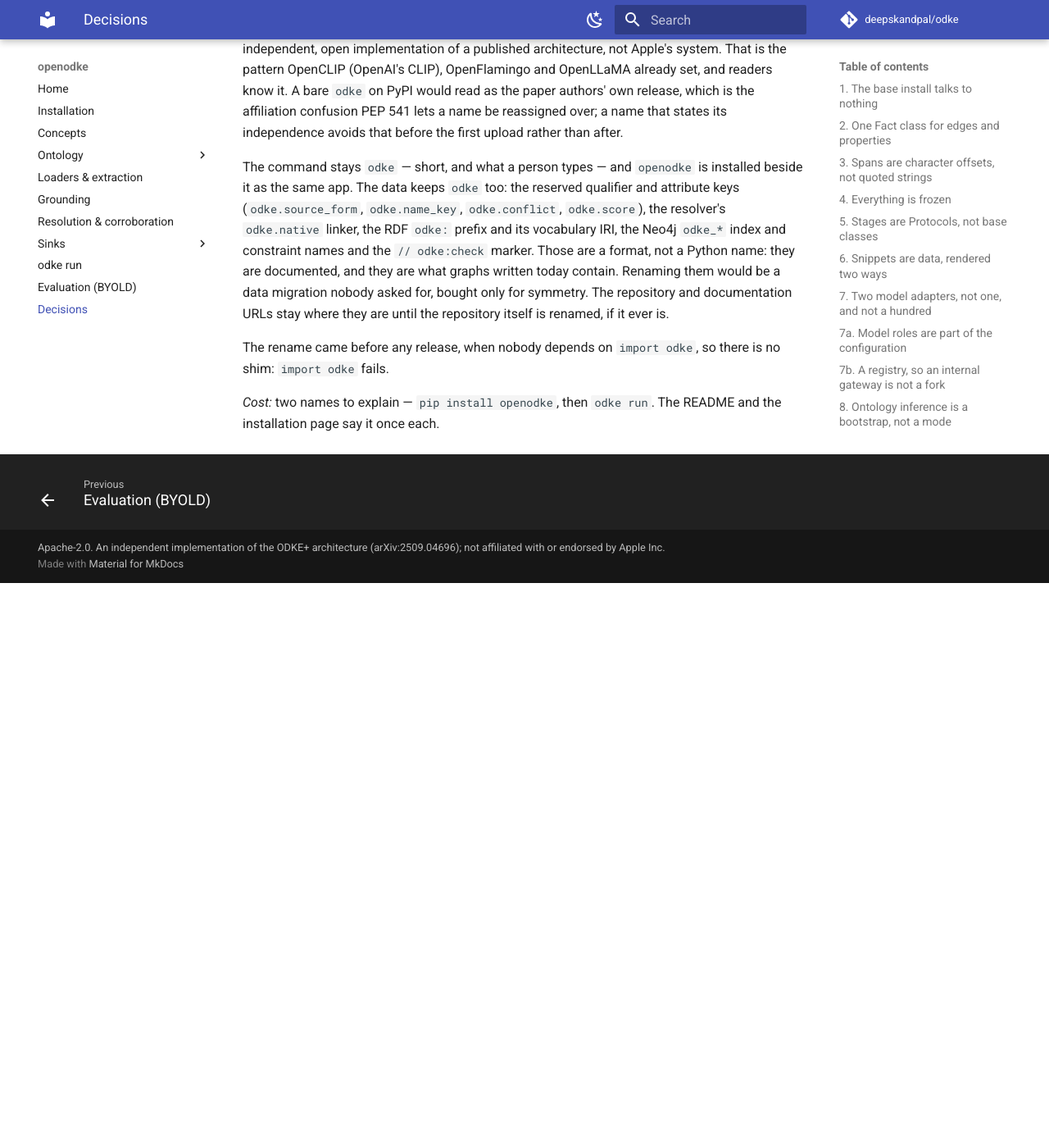
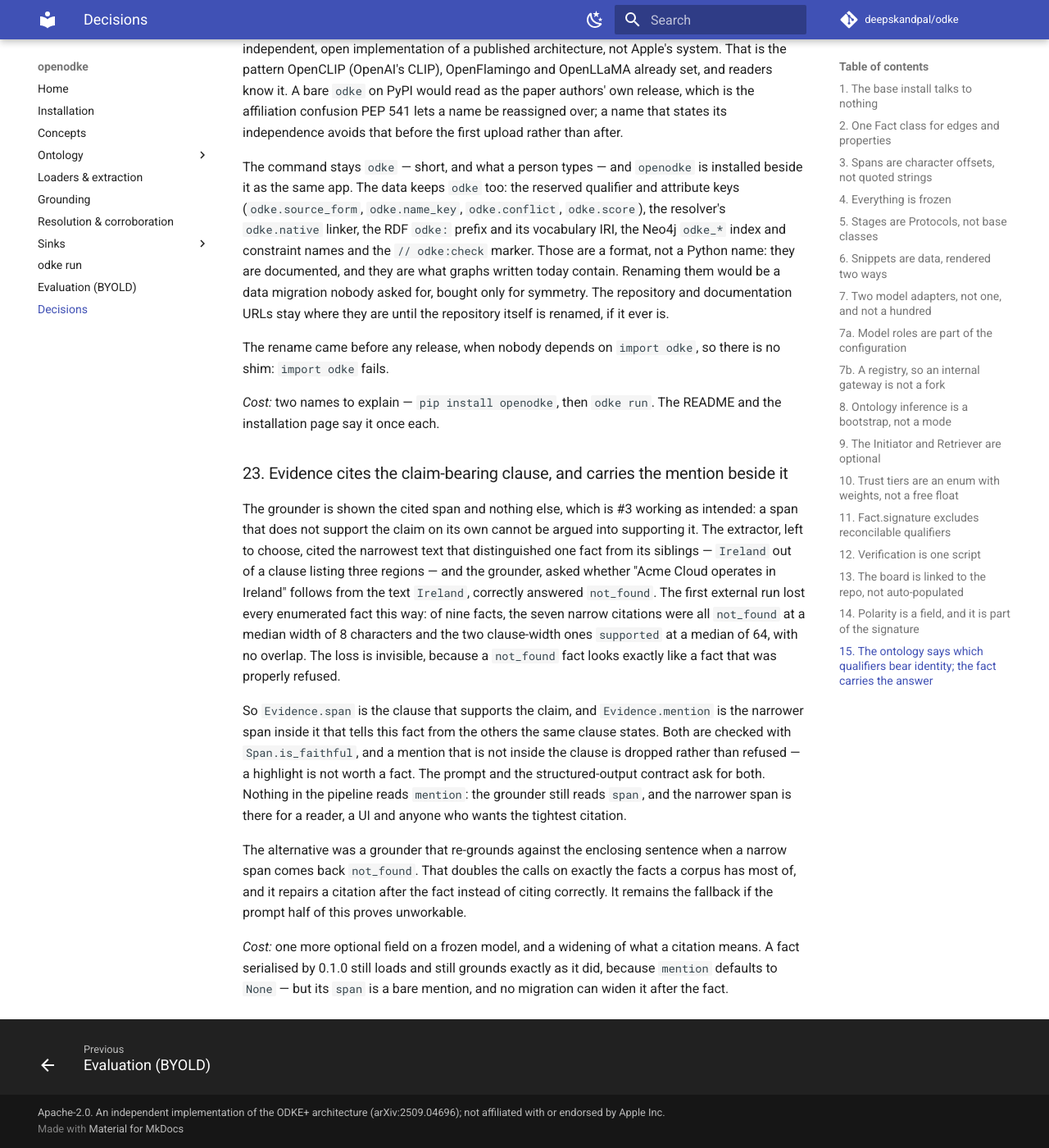
Before and after one commit to deepskandpal/odke, an MkDocs documentation site: the page built from docs/decisions.md, in a window 1280 px wide and 1400 px high, scrolled down 7154 px. Shown: the whole window at 82% size. Built offline with MkDocs 1.6.1 and Material for MkDocs 9.7.7, drawn with Linux system fonts in a browser that asks for light colours; comment, search, counter and statistics services are not loaded; before the commit the page ends 7865 px from its top, so only the background shows below that.

Commit message:
fix: cite the claim-bearing clause, keep the mention (#77)
The grounder is shown the cited span and nothing else, which is DECISIONS #3
working as intended. The extractor, left to choose, cited the narrowest text
that told one fact from its siblings — `Ireland` out of a clause listing three
regions — and the grounder, asked whether "Acme Cloud operates in Ireland"
follows from `Ireland`, correctly answered `not_found`. Every enumerated fact
was lost that way, and the loss looked exactly like a refusal.

`Evidence` gains an optional `mention`: the prompt and the structured-output
contract ask for the clause as the quote and the distinguishing words as the
mention. Both are checked with `Span.is_faithful`; the mention is located
inside the quote, so it cannot fall outside the clause, and one that is not in
the clause is dropped rather than the fact. Nothing in `ground/` changes — it
still reads `Evidence.span`. Additive, so facts serialised by 0.1.0 still load.

Recorded in DECISIONS #23. The new fixture is the enumerating case from the
issue: one clause naming three regions, another naming two languages, and a
grounding test over it returns `supported` where the bare mentions of 0.1.0
return `not_found`.

Co-Authored-By: Claude Opus 5 <noreply@anthropic.com>
Claude-Session: https://claude.ai/code/session_01VtG62bU3ftpz2H2Pq9yWCk

```diff
--- a/DECISIONS.md
+++ b/DECISIONS.md
@@ -324,3 +324,36 @@ there is no shim: `import odke` fails.
 
 *Cost:* two names to explain — `pip install openodke`, then `odke run`. The
 README and the installation page say it once each.
+
+### 23. Evidence cites the claim-bearing clause, and carries the mention beside it
+
+The grounder is shown the cited span and nothing else, which is #3 working as
+intended: a span that does not support the claim on its own cannot be argued
+into supporting it. The extractor, left to choose, cited the narrowest text that
+distinguished one fact from its siblings — `Ireland` out of a clause listing
+three regions — and the grounder, asked whether "Acme Cloud operates in Ireland"
+follows from the text `Ireland`, correctly answered `not_found`. The first
+external run lost every enumerated fact this way: of nine facts, the seven
+narrow citations were all `not_found` at a median width of 8 characters and the
+two clause-width ones `supported` at a median of 64, with no overlap. The loss
+is invisible, because a `not_found` fact looks exactly like a fact that was
+properly refused.
+
+So `Evidence.span` is the clause that supports the claim, and `Evidence.mention`
+is the narrower span inside it that tells this fact from the others the same
+clause states. Both are checked with `Span.is_faithful`, and a mention that is
+not inside the clause is dropped rather than refused — a highlight is not worth
+a fact. The prompt and the structured-output contract ask for both. Nothing in
+the pipeline reads `mention`: the grounder still reads `span`, and the narrower
+span is there for a reader, a UI and anyone who wants the tightest citation.
+
+The alternative was a grounder that re-grounds against the enclosing sentence
+when a narrow span comes back `not_found`. That doubles the calls on exactly the
+facts a corpus has most of, and it repairs a citation after the fact instead of
+citing correctly. It remains the fallback if the prompt half of this proves
+unworkable.
+
+*Cost:* one more optional field on a frozen model, and a widening of what a
+citation means. A fact serialised by 0.1.0 still loads and still grounds exactly
+as it did, because `mention` defaults to `None` — but its `span` is a bare
+mention, and no migration can widen it after the fact.
--- a/docs/concepts.md
+++ b/docs/concepts.md
@@ -135,10 +135,21 @@ nothing ([DECISIONS #3](decisions.md)). `Span.resolve(doc)` returns the text at
 the offsets; `Span.is_faithful(doc)` is true when the recorded quote is what sits
 there.
 
-`Evidence` is a document id plus an optional span, uri, `SourceTier` and
-`retrieved_at`. Tiers are four named levels with fixed weights, because callers
-reason about "curated vs. scraped", not about 0.8
-([DECISIONS #10](decisions.md)):
+`Evidence` is a document id plus an optional span, an optional narrower
+`mention`, and a uri, `SourceTier` and `retrieved_at`.
+
+`span` is the **claim-bearing clause**: enough text to state the fact when read
+on its own, because a grounder is shown that span and nothing else. Asked
+whether "Acme Cloud operates in Ireland" follows from the text `Ireland`, a
+grounder correctly answers `not_found`, and a true fact is lost. `mention` is
+the narrower span inside the clause that tells this fact from the others the
+same clause states — `Ireland` in a list of three regions. Both are checked with
+`Span.is_faithful`, the mention must lie inside the clause, and nothing in the
+pipeline reads it: it is there for highlighting and for anyone who wants the
+tightest citation ([DECISIONS #23](decisions.md)).
+
+Tiers are four named levels with fixed weights, because callers reason about
+"curated vs. scraped", not about 0.8 ([DECISIONS #10](decisions.md)):
 
 | `SourceTier` | `weight` |
 |---|---|
--- a/docs/loaders-and-extraction.md
+++ b/docs/loaders-and-extraction.md
@@ -380,8 +380,10 @@ a table and a fact from prose are the same shape and merge by signature:
   ([DECISIONS #15](decisions.md)).
 - **Spans.** A span is checked with `Span.is_faithful` against the chunk and then
   against the document, which also catches a chunker whose text drifted from the
-  document it claims to slice. The evidence carries the document's URI, tier and
-  `retrieved_at` when the extractor has the document.
+  document it claims to slice. `Evidence.span` is the claim-bearing clause, since
+  a grounder is shown that span and nothing else
+  ([DECISIONS #23](decisions.md)). The evidence carries the document's URI, tier
+  and `retrieved_at` when the extractor has the document.
 - **Documents.** `Chunk` holds only offsets and text, so an extractor that needs a
   document's modality, tier or row looks it up in its `documents` mapping. Pass
   the documents you pass to `Pipeline.run`; `odke run` does this for you.
@@ -467,6 +469,15 @@ offset is checked, never trusted.**
   missing value and an unknown polarity. A polarity word it does not know is
   refused rather than read as asserted.
 
+The quote asked for is the **whole clause** that supports the fact, not the word
+that names the value, because the grounder is shown that span and nothing else:
+`Ireland` cannot support "Acme Cloud operates in Ireland", and a clause listing
+three regions can, three times. Where one clause states several facts, the model
+is asked for `mention` as well — the words that tell one of them from its
+siblings — and that narrower span is found inside the quote, checked the same
+way, and kept as `Evidence.mention` for highlighting. A mention the clause does
+not contain is dropped; the fact is not ([DECISIONS #23](decisions.md)).
+
 Nothing is paraphrased into place, and every span that survives has passed
 `Span.is_faithful`. A reply that is not the contract gets `repairs` (default 1)
 more attempts with a repair prompt, then is recorded as a `malformed reply`
@@ -485,7 +496,13 @@ reply = {
             "type": "Person",
             "name": "Grace Hopper",
             "facts": [
-                {"predicate": "born", "value": "1906", "quote": "born in 1906", "start": 3},
+                {
+                    "predicate": "born",
+                    "value": "1906",
+                    "quote": "born in 1906",
+                    "start": 3,
+                    "mention": "1906",
+                },
                 {"predicate": "employer", "value": "US Navy", "quote": "joined the US Navy"},
                 {"predicate": "born", "value": "1907", "quote": "born in 1907"},
                 {"predicate": "height", "value": "1.6", "quote": "Grace"},
@@ -497,6 +514,8 @@ extractor = LLMExtractor(client=ScriptedClient([reply]), documents=[note])
 facts = extractor.extract(passage, people)
 
 assert [(f.predicate, f.evidence[0].span.start) for f in facts] == [("born", 17), ("employer", 35)]
+born = facts[0].evidence[0]
+assert born.span.quote == "born in 1906" and born.mention.quote == "1906"
 for rejection in extractor.rejections:
     print(rejection.reason, "|", rejection.quote)
 # quote not in the passage | born in 1907
```
Also changed, not shown: CHANGELOG.md (+11 -0 lines), 6 other files.
